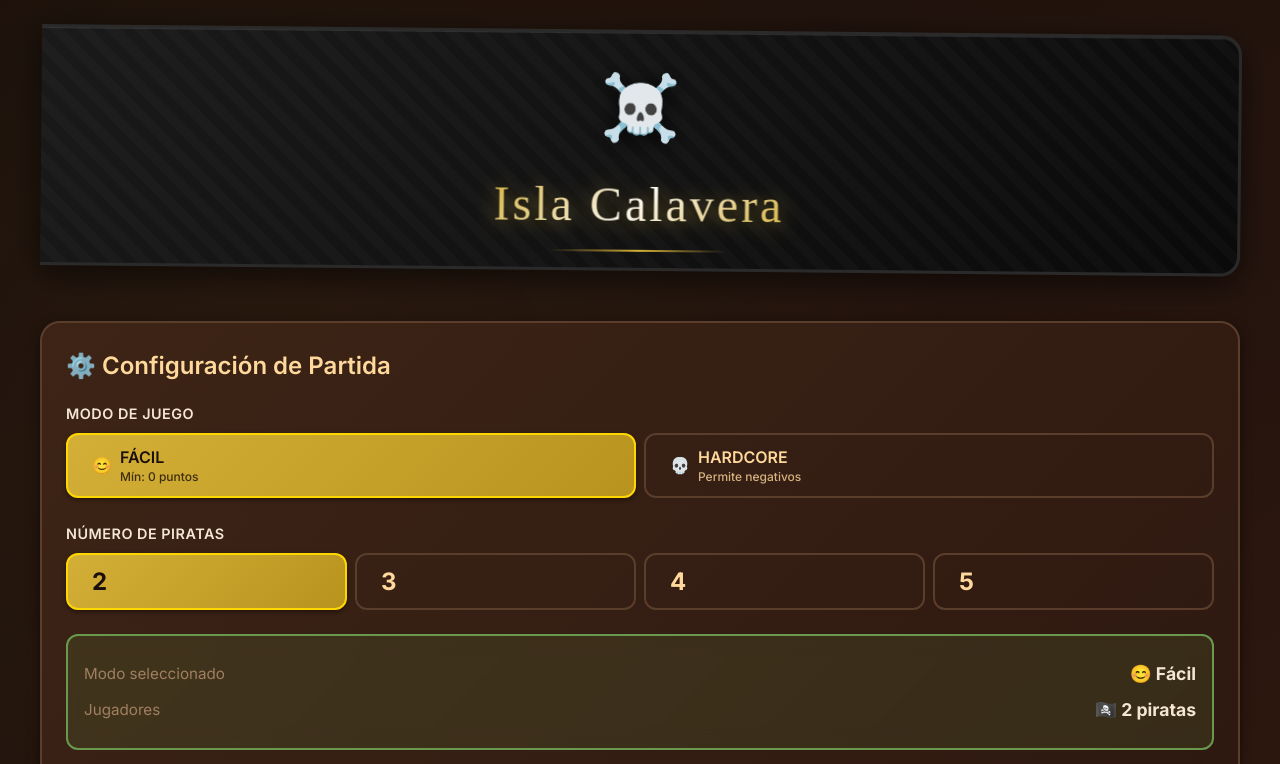
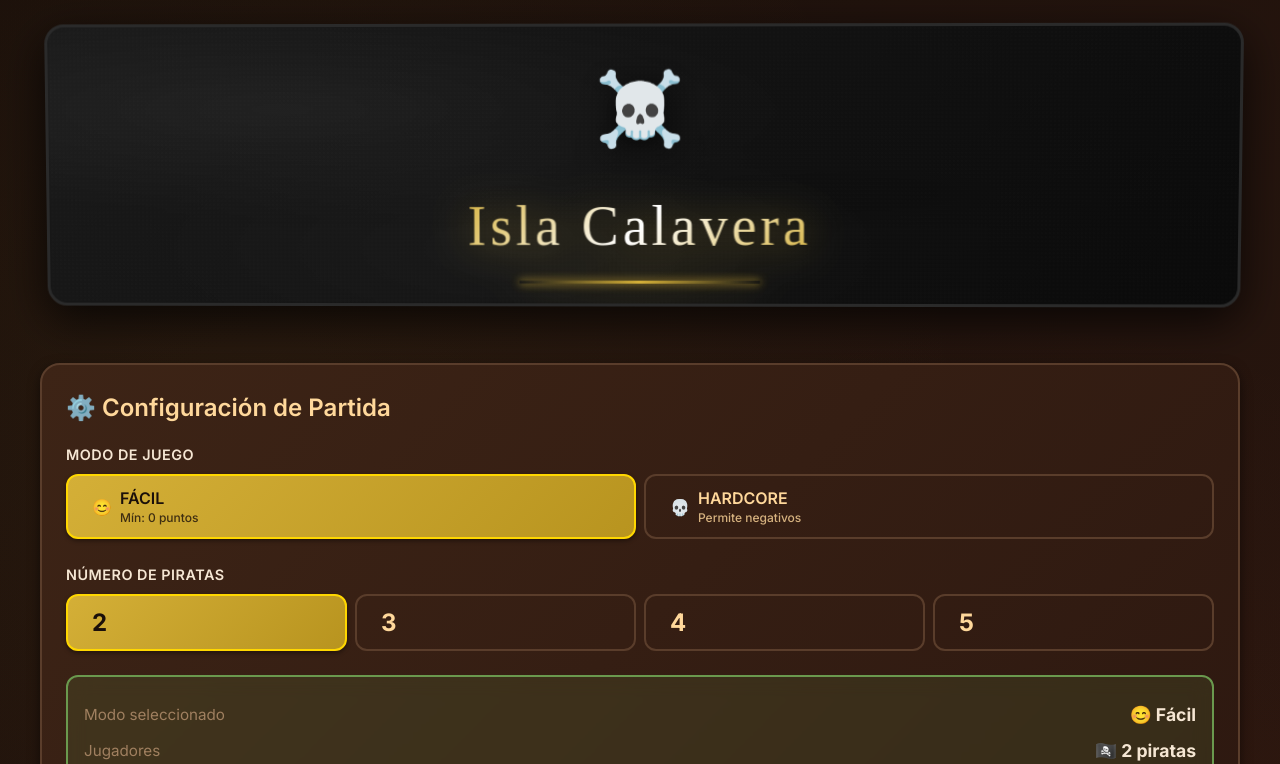
Before and after one commit to Edu095/isla-calavera_react, a React (Vite) app: page / in a window 1280 px wide. Shown: the top 764 px of the page. Built offline with nearby package versions, Linux system fonts and the light colour scheme; a web font is replaced by a local one.

Commit message:
Add realistic fabric wave effect to pirate flag

```diff
--- a/src/pirate-theme.css
+++ b/src/pirate-theme.css
@@ -87,62 +87,36 @@ body {
 }
 
 /* ============================================
-   PIRATE FLAG HEADER
+   PIRATE FLAG HEADER - FABRIC EFFECT
    ============================================ */
 
 .pirate-flag-header {
   position: relative;
   margin-bottom: var(--spacing-xl);
-  display: flex;
-  align-items: flex-start;
-  gap: 0;
-}
-
-.flag-pole {
-  width: 12px;
-  height: 180px;
-  background: linear-gradient(180deg, #4a3828 0%, #2d2318 100%);
-  border-radius: 6px;
-  box-shadow: inset -2px 0 4px rgba(0,0,0,0.5), 2px 0 8px rgba(0,0,0,0.3);
-  position: relative;
-  z-index: 1;
-  flex-shrink: 0;
-}
-
-.flag-pole::before {
-  content: '';
-  position: absolute;
-  top: 8px;
-  left: 50%;
-  transform: translateX(-50%);
-  width: 20px;
-  height: 20px;
-  background: var(--accent-gold);
-  border-radius: 50%;
-  box-shadow: 0 2px 8px rgba(212,175,55,0.6);
+  perspective: 1000px;
 }
 
 .pirate-flag {
   position: relative;
   background: linear-gradient(135deg, #1a1a1a 0%, #0a0a0a 100%);
-  padding: var(--spacing-lg) var(--spacing-xl);
-  border-radius: 0 var(--radius-lg) var(--radius-lg) 0;
+  padding: var(--spacing-xl);
+  border-radius: var(--radius-lg);
   box-shadow:
-    0 8px 32px rgba(0,0,0,0.6),
-    inset 0 1px 0 rgba(255,255,255,0.1);
-  min-height: 140px;
+    0 12px 40px rgba(0,0,0,0.7),
+    inset 0 1px 0 rgba(255,255,255,0.1),
+    inset 0 -1px 0 rgba(0,0,0,0.5);
+  min-height: 160px;
   display: flex;
   flex-direction: column;
   justify-content: center;
   align-items: center;
   gap: var(--spacing-md);
-  flex: 1;
-  animation: wave 3s ease-in-out infinite;
-  transform-origin: left center;
   border: 3px solid #2a2a2a;
-  border-left: none;
+  overflow: hidden;
+  animation: fabric-wave 4s ease-in-out infinite;
 }
 
+/* Fabric texture overlay */
 .pirate-flag::before {
   content: '';
   position: absolute;
@@ -152,14 +126,37 @@ body {
   bottom: 0;
   background:
     repeating-linear-gradient(
-      45deg,
+      90deg,
       transparent,
-      transparent 10px,
-      rgba(255,255,255,0.02) 10px,
-      rgba(255,255,255,0.02) 20px
+      transparent 2px,
+      rgba(255,255,255,0.01) 2px,
+      rgba(255,255,255,0.01) 4px
+    ),
+    repeating-linear-gradient(
+      0deg,
+      transparent,
+      transparent 2px,
+      rgba(255,255,255,0.01) 2px,
+      rgba(255,255,255,0.01) 4px
     );
   pointer-events: none;
-  border-radius: 0 var(--radius-lg) var(--radius-lg) 0;
+  opacity: 0.5;
+}
+
+/* Fabric folds/wrinkles effect */
+.pirate-flag::after {
+  content: '';
+  position: absolute;
+  top: 0;
+  left: 0;
+  right: 0;
+  bottom: 0;
+  background:
+    radial-gradient(ellipse at 20% 30%, rgba(255,255,255,0.08) 0%, transparent 40%),
+    radial-gradient(ellipse at 70% 60%, rgba(0,0,0,0.15) 0%, transparent 40%),
+    radial-gradient(ellipse at 40% 80%, rgba(255,255,255,0.05) 0%, transparent 40%);
+  pointer-events: none;
+  animation: fabric-shimmer 5s ease-in-out infinite;
 }
 
 .flag-content {
@@ -171,41 +168,44 @@ body {
 }
 
 .skull-icon {
-  font-size: 4rem;
-  filter: drop-shadow(0 4px 12px rgba(0,0,0,0.8));
-  animation: skull-float 3s ease-in-out infinite;
+  font-size: 4.5rem;
+  filter: drop-shadow(0 4px 16px rgba(0,0,0,0.9));
+  animation: skull-float 4s ease-in-out infinite;
 }
 
 .flag-title {
   font-family: 'Pirata One', cursive;
-  font-size: 3rem;
+  font-size: 3.5rem;
   font-weight: 400;
   margin: 0;
   background: linear-gradient(135deg, var(--accent-gold) 0%, #ffffff 50%, var(--accent-gold) 100%);
   -webkit-background-clip: text;
   -webkit-text-fill-color: transparent;
   background-clip: text;
-  text-shadow: 0 2px 20px rgba(212,175,55,0.5);
-  letter-spacing: 3px;
+  filter: drop-shadow(0 2px 20px rgba(212,175,55,0.6));
+  letter-spacing: 4px;
   text-align: center;
   position: relative;
+  animation: title-sway 4s ease-in-out infinite;
 }
 
 .flag-title::after {
   content: '';
   position: absolute;
-  bottom: -8px;
+  bottom: -12px;
   left: 50%;
   transform: translateX(-50%);
-  width: 60%;
-  height: 2px;
+  width: 70%;
+  height: 3px;
   background: linear-gradient(90deg, transparent 0%, var(--accent-gold) 50%, transparent 100%);
+  box-shadow: 0 0 8px var(--accent-gold);
 }
 
 .flag-reset-btn {
   z-index: 1;
   font-size: 0.9rem;
-  padding: 8px 16px;
+  padding: 10px 20px;
+  margin-top: var(--spacing-sm);
 }
 
 /* ============================================
@@ -609,15 +609,15 @@ label {
 
 @media (max-width: 768px) {
   .flag-title {
-    font-size: 2rem;
+    font-size: 2.2rem;
   }
 
   .skull-icon {
-    font-size: 3rem;
+    font-size: 3.5rem;
   }
 
   .pirate-flag {
-    padding: var(--spacing-md);
+    padding: var(--spacing-lg);
   }
 
   .topbarRow {
@@ -676,27 +676,95 @@ label {
   }
 }
 
-@keyframes wave {
+/* Fabric wave animation - realistic cloth movement */
+@keyframes fabric-wave {
   0%, 100% {
-    transform: rotate(0deg) translateX(0);
+    transform:
+      perspective(1000px)
+      rotateX(0deg)
+      rotateY(0deg)
+      scaleX(1);
+    box-shadow:
+      0 12px 40px rgba(0,0,0,0.7),
+      inset 0 1px 0 rgba(255,255,255,0.1);
   }
   25% {
-    transform: rotate(-1deg) translateX(-2px);
+    transform:
+      perspective(1000px)
+      rotateX(1deg)
+      rotateY(-2deg)
+      scaleX(0.98);
+    box-shadow:
+      -5px 12px 40px rgba(0,0,0,0.7),
+      inset 2px 1px 0 rgba(255,255,255,0.12);
   }
   50% {
-    transform: rotate(0deg) translateX(0);
+    transform:
+      perspective(1000px)
+      rotateX(-1deg)
+      rotateY(0deg)
+      scaleX(1);
+    box-shadow:
+      0 15px 45px rgba(0,0,0,0.75),
+      inset 0 -1px 0 rgba(0,0,0,0.3);
   }
   75% {
-    transform: rotate(1deg) translateX(2px);
+    transform:
+      perspective(1000px)
+      rotateX(1deg)
+      rotateY(2deg)
+      scaleX(0.98);
+    box-shadow:
+      5px 12px 40px rgba(0,0,0,0.7),
+      inset -2px 1px 0 rgba(255,255,255,0.12);
   }
 }
 
+/* Fabric shimmer for realistic light reflection */
+@keyframes fabric-shimmer {
+  0%, 100% {
+    opacity: 0.5;
+    transform: translateX(0) scale(1);
+  }
+  50% {
+    opacity: 0.7;
+    transform: translateX(10px) scale(1.05);
+  }
+}
+
+/* Skull floating with more natural movement */
 @keyframes skull-float {
   0%, 100% {
     transform: translateY(0) rotate(0deg);
+    filter: drop-shadow(0 4px 16px rgba(0,0,0,0.9));
+  }
+  25% {
+    transform: translateY(-6px) rotate(-2deg);
+    filter: drop-shadow(0 6px 18px rgba(0,0,0,0.85));
   }
   50% {
-    transform: translateY(-8px) rotate(3deg);
+    transform: translateY(-10px) rotate(0deg);
+    filter: drop-shadow(0 8px 20px rgba(0,0,0,0.8));
+  }
+  75% {
+    transform: translateY(-6px) rotate(2deg);
+    filter: drop-shadow(0 6px 18px rgba(0,0,0,0.85));
+  }
+}
+
+/* Title sway synchronized with fabric */
+@keyframes title-sway {
+  0%, 100% {
+    transform: translateX(0) rotate(0deg);
+  }
+  25% {
+    transform: translateX(-3px) rotate(-0.5deg);
+  }
+  50% {
+    transform: translateX(0) rotate(0deg);
+  }
+  75% {
+    transform: translateX(3px) rotate(0.5deg);
   }
 }
 
```
